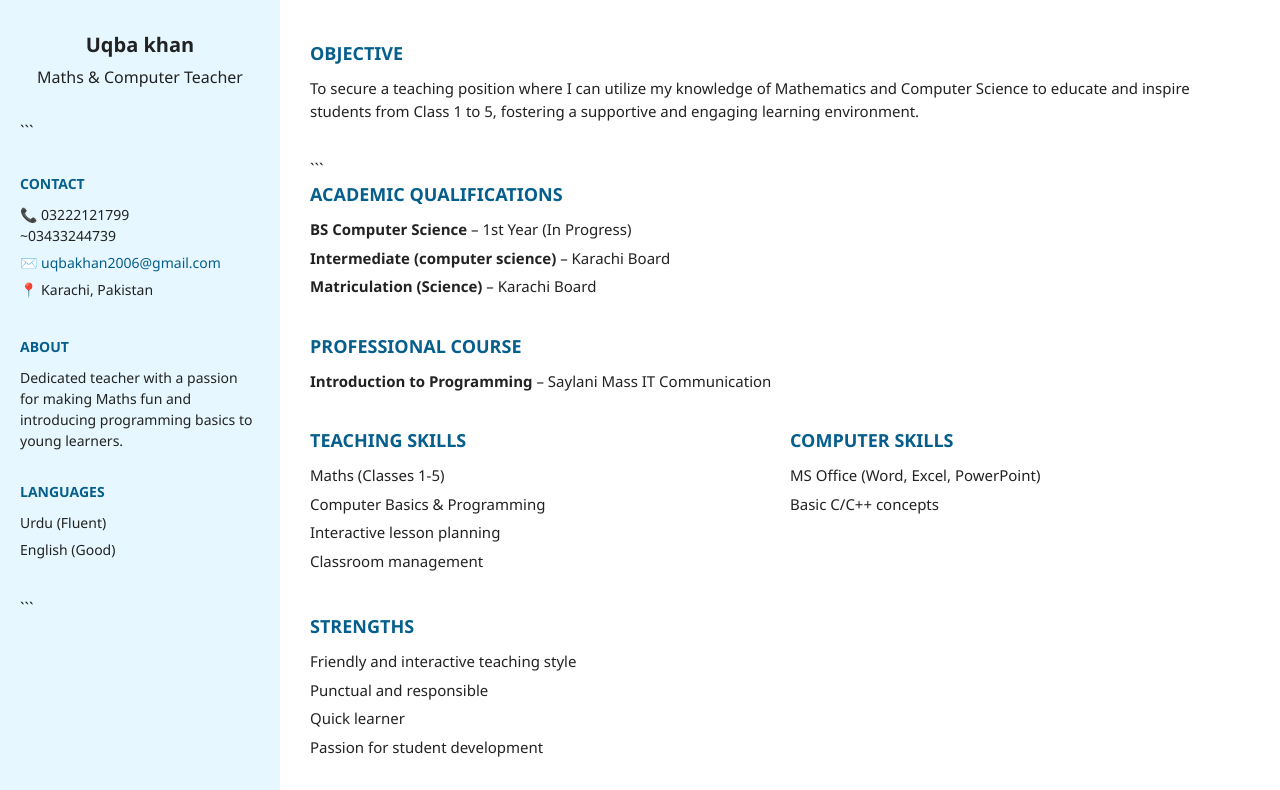
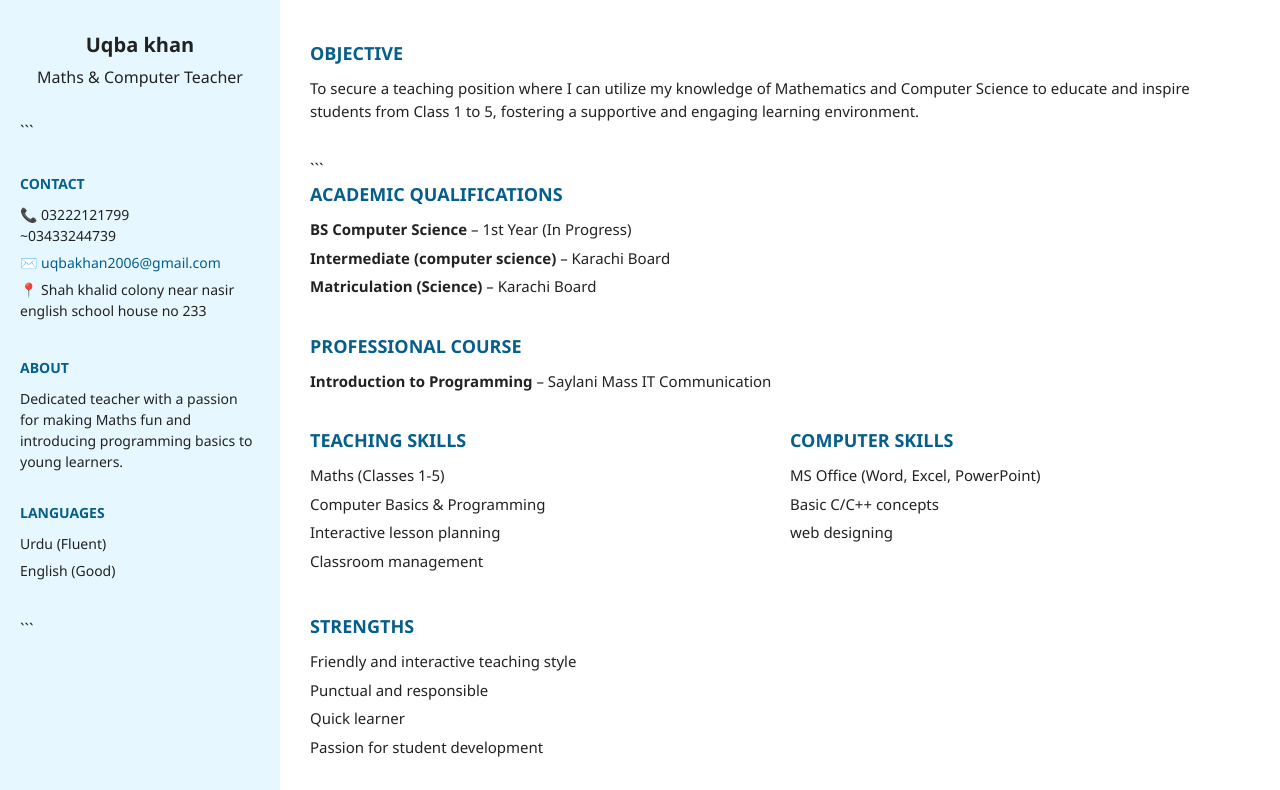
Before and after one commit to Uqbakhan307/num, a plain HTML site: page index.html in a window 1280 px wide. Shown: the top 790 px of the page. Drawn offline with Linux system fonts and the light colour scheme.

Commit message:
auto publish 1751369504138

```diff
--- a/index.html
+++ b/index.html
@@ -138,7 +138,7 @@
   <ul>
     <li>📞 03222121799 <br> ~03433244739</li>
     <li>✉️ <a href="uqbakhan2006@gmail.com">uqbakhan2006@gmail.com</a></li>
-    <li>📍 Karachi, Pakistan</li>
+    <li>📍 Shah khalid colony near nasir english school house no 233</li>
   </ul>
 </div>
 
@@ -196,6 +196,7 @@
     <ul>
       <li>MS Office (Word, Excel, PowerPoint)</li>
       <li>Basic C/C++ concepts</li>
+      <li>web designing<li>
     </ul>
   </div>
 </div>
```
